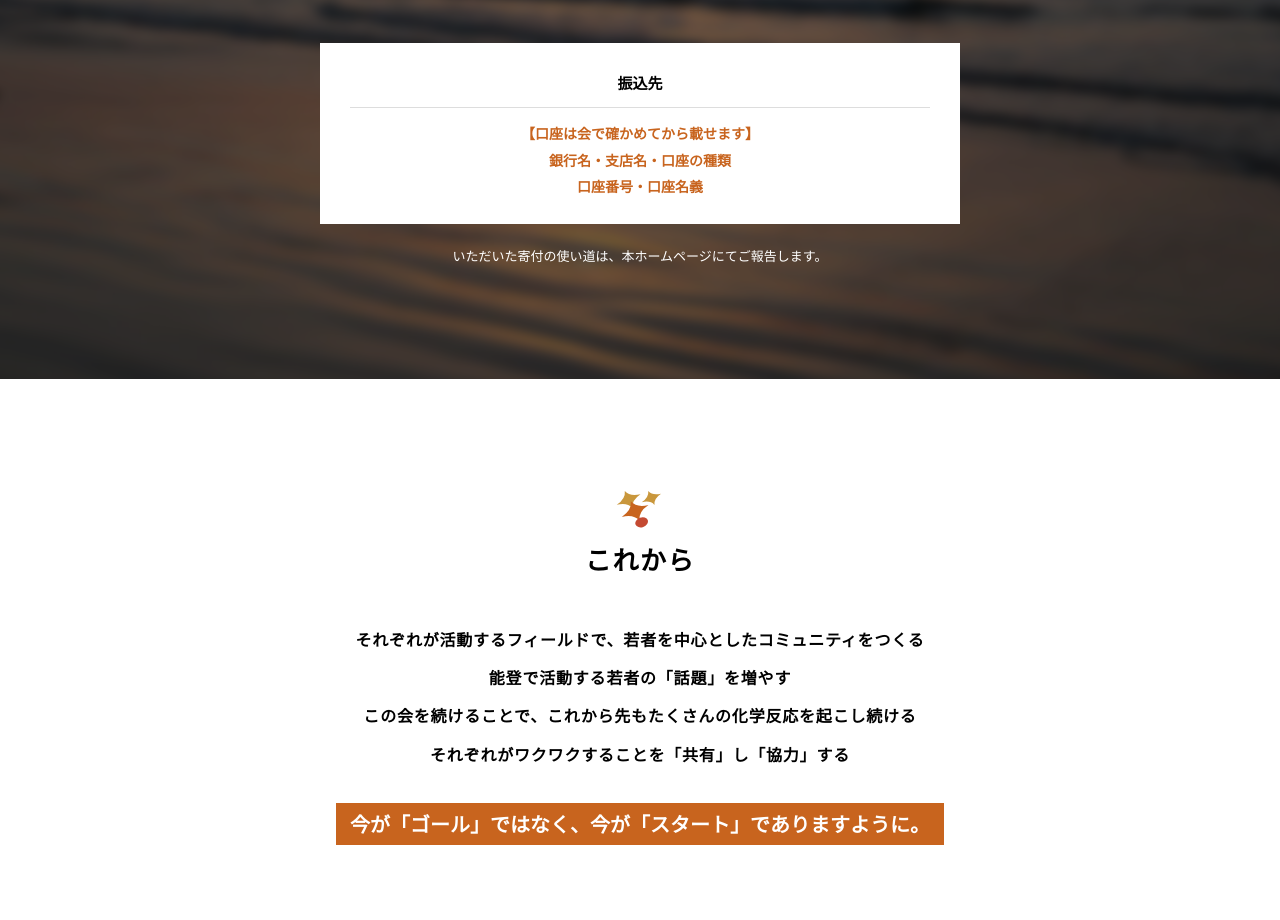
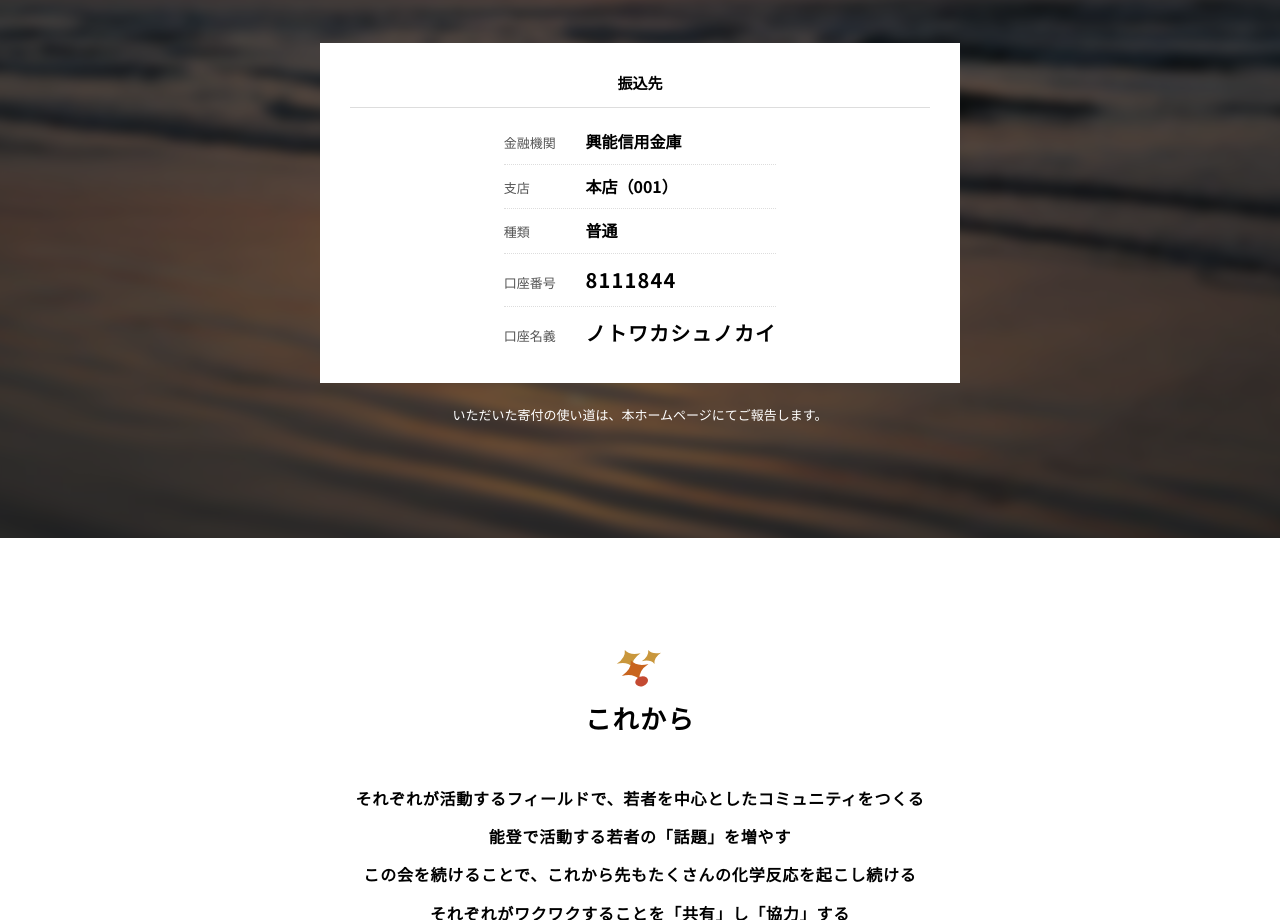
Before and after one commit to noto-wakashu/noto-wakashu.github.io, a plain HTML site: page index.html in a window 1280 px wide. Shown: the part 7794-8714 px from the top of the page. Drawn offline with nearby package versions, Linux system fonts and the light colour scheme.

Commit message:
振込先に会の口座を載せた（作業版 main と同じ・検索に出さない1行は残す）
Co-Authored-By: Claude Opus 5.5 <noreply@anthropic.com>

```diff
--- a/index.html
+++ b/index.html
@@ -202,9 +202,14 @@
   .uses p { margin: 0; padding: 18px 14px 20px; font-size: 16px; font-weight: 700; text-align: center; line-height: 1.7; }
   .bank { max-width: 640px; margin: 0 auto; background: #fff; color: #000; padding: 24px 30px; text-align: center; }
   .bank .h { font-size: 15px; font-weight: 700; border-bottom: 1px solid #ddd; padding-bottom: 8px; margin: 0 0 12px; }
-  .bank .tbd { color: var(--key); font-weight: 700; line-height: 1.9; margin: 0; }
+  .bank .acct { display: inline-block; text-align: left; margin: 0; }
+  .bank .acct div { display: flex; align-items: baseline; gap: 1.2em; padding: 5px 0; }
+  .bank .acct div + div { border-top: 1px dotted #ddd; }
+  .bank .acct dt { width: 5em; flex: none; color: #555; font-size: 13px; }
+  .bank .acct dd { margin: 0; font-weight: 700; font-size: 16px; }
+  .bank .acct dd.big { font-size: 20px; letter-spacing: .06em; }
   .support .small { text-align: center; font-size: 13px; margin: 18px 0 0; }
-  .support p { text-wrap: pretty; } .bank .tbd, .support .small, .support .after { text-wrap: balance; }
+  .support p { text-wrap: pretty; } .support .small, .support .after { text-wrap: balance; }
   .support .usehd { text-align: center; font-size: 17px; font-weight: 700; margin: 0 0 10px; }
   .support .intro { max-width: 760px; margin: 0 auto 26px; font-size: 14px; line-height: 2; }
   .support .after { max-width: 760px; margin: -26px auto 46px; font-size: 13px; line-height: 1.9; text-align: center; }
@@ -526,7 +531,13 @@
       <p class="after">その他、能登の地域づくりや若者の挑戦を支えるために必要な経費に活用させていただきます。</p>
       <div class="bank">
         <p class="h">振込先</p>
-        <p class="tbd">【口座は会で確かめてから載せます】<br>銀行名・支店名・口座の種類<br>口座番号・口座名義</p>
+        <dl class="acct">
+          <div><dt>金融機関</dt><dd>興能信用金庫</dd></div>
+          <div><dt>支店</dt><dd>本店（001）</dd></div>
+          <div><dt>種類</dt><dd>普通</dd></div>
+          <div><dt>口座番号</dt><dd class="big">8111844</dd></div>
+          <div><dt>口座名義</dt><dd class="big">ノトワカシュノカイ</dd></div>
+        </dl>
       </div>
       <p class="small">いただいた寄付の使い道は、<span class="nw">本ホームページにて</span><span class="nw">ご報告します。</span></p>
     </div>
```
